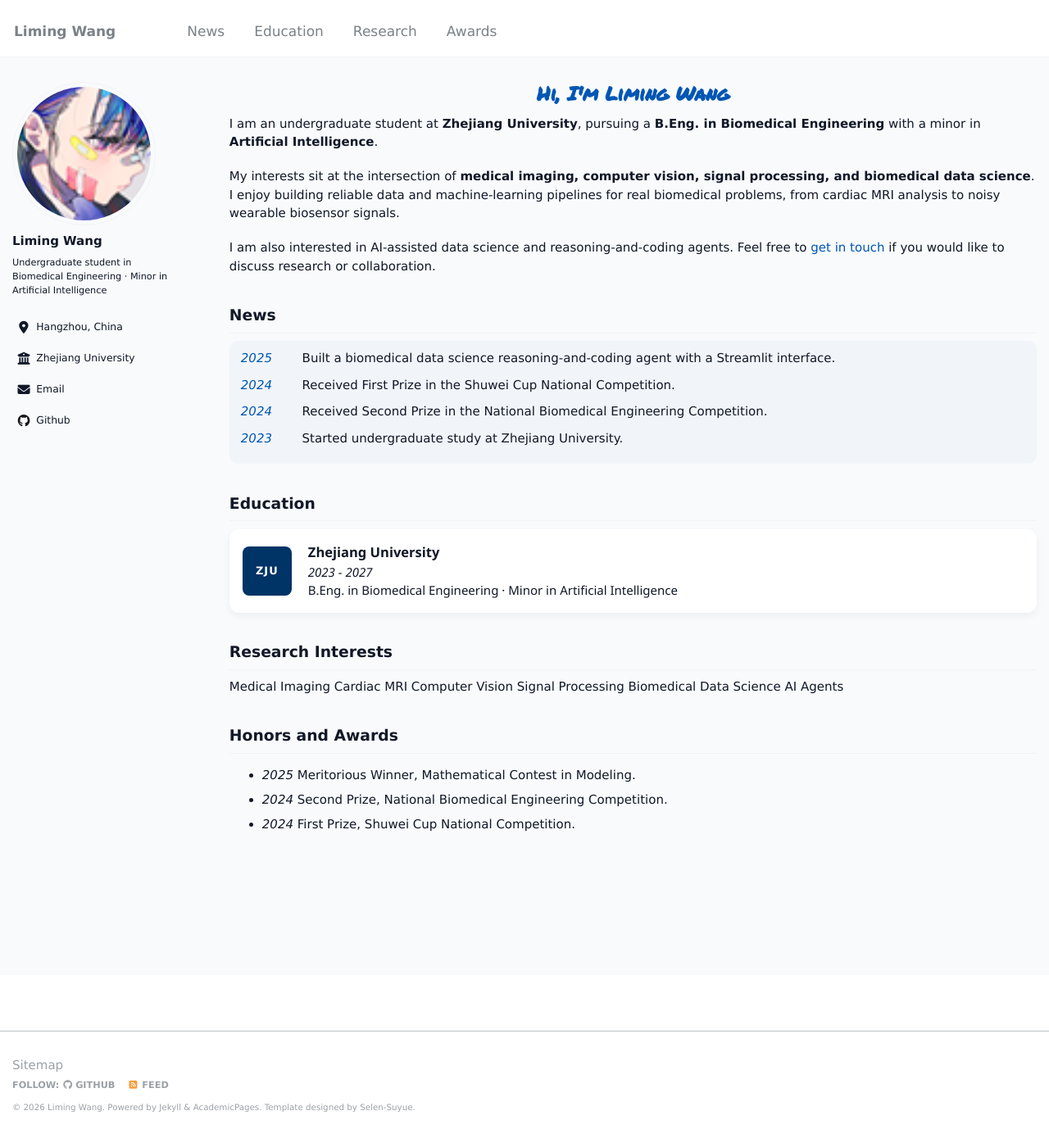
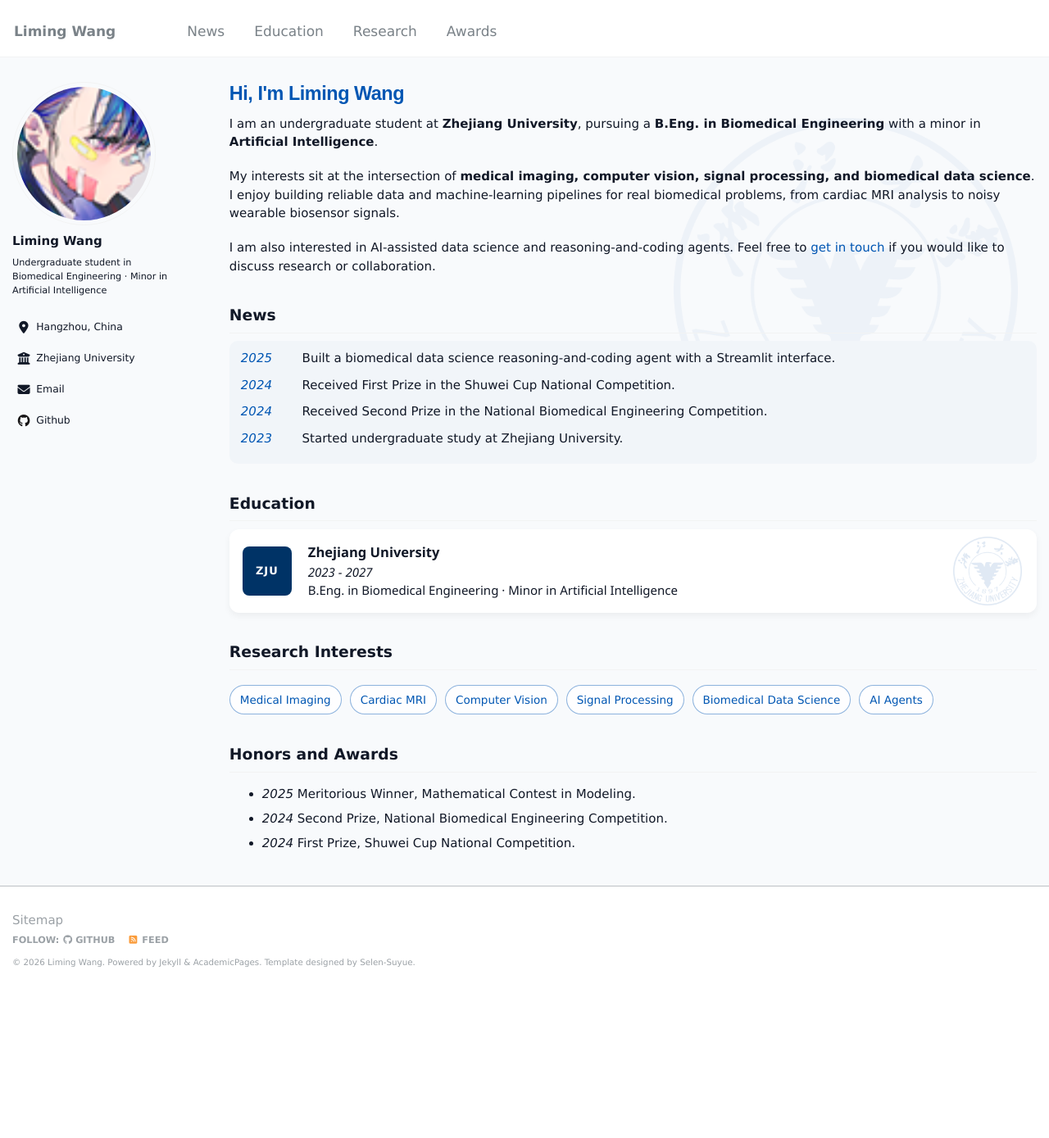
Before and after one commit to wwoozyq/wwoozyq.github.io, a Jekyll site: the page built from _pages/about.md, in a window 1280 px wide and 1389 px high. Shown: the whole window at 82% size. Built offline with Jekyll 4.4.1, drawn with Linux system fonts in a browser that asks for light colours; some web fonts are replaced.

Commit message:
Refine academic styling with ZJU watermark

```diff
--- a/assets/css/home.css
+++ b/assets/css/home.css
@@ -375,6 +375,28 @@
         body {
             background-color: #f8fafc;
             color: #111827;
+            position: relative;
+        }
+
+        /* A quiet ZJU watermark gives the page a stronger academic identity. */
+        body::before {
+            content: "";
+            position: fixed;
+            z-index: 0;
+            top: 8rem;
+            right: 3vw;
+            width: min(34vw, 420px);
+            height: min(34vw, 420px);
+            background: url("/images/zju.png") center / contain no-repeat;
+            opacity: 0.045;
+            pointer-events: none;
+        }
+
+        .main-heading {
+            font-family: Arial, Helvetica, sans-serif;
+            text-align: left;
+            color: #003366;
+            letter-spacing: -0.02em;
         }
 
         .news-box { background: #f1f5f9; }
@@ -416,4 +438,53 @@
             letter-spacing: 0.08em;
         }
 
+        .experience-card:first-child {
+            position: relative;
+            overflow: hidden;
+        }
+
+        .experience-card:first-child::after {
+            content: "";
+            position: absolute;
+            right: 18px;
+            top: 50%;
+            width: 84px;
+            height: 84px;
+            transform: translateY(-50%);
+            background: url("/images/zju.png") center / contain no-repeat;
+            opacity: 0.12;
+            pointer-events: none;
+        }
+
+        .research-interests {
+            display: flex;
+            flex-wrap: wrap;
+            gap: 10px;
+            margin: 18px 0 28px;
+        }
+
+        .research-interests span {
+            padding: 7px 12px;
+            border: 1px solid rgba(0, 86, 179, 0.45);
+            border-radius: 999px;
+            color: #0056b3;
+            background: rgba(255, 255, 255, 0.78);
+            font-size: 0.9em;
+        }
+
+        @media (max-width: 600px) {
+            body::before {
+                top: 5rem;
+                right: -8rem;
+                width: 18rem;
+                height: 18rem;
+            }
+
+            .experience-card:first-child::after {
+                right: 10px;
+                width: 60px;
+                height: 60px;
+            }
+        }
+
         .venue-label { color: #0056b3; }
```
Also changed, not shown: images/zju.png (added).
